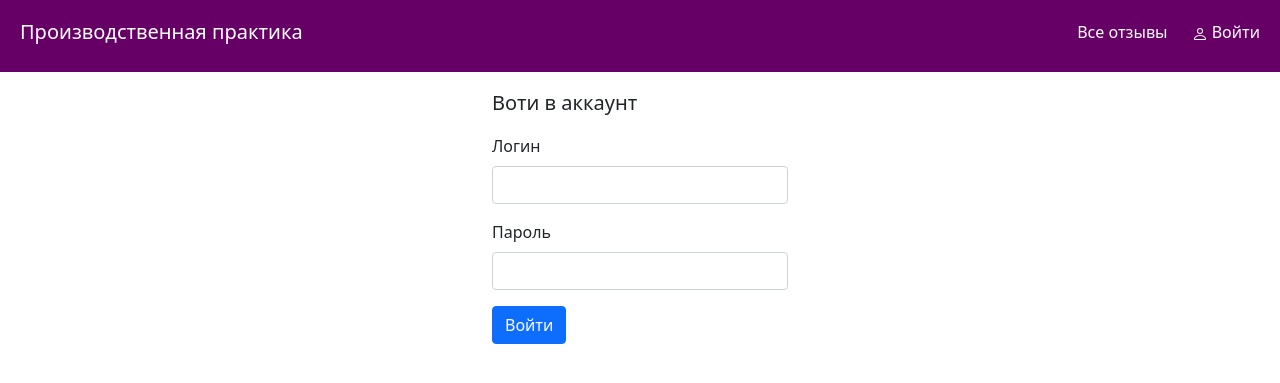
After one commit to NikSid34/IV-practice, a PHP site: template templates/view/login.php in a window 1280 px wide. The commit adds this page. Shown: the top 383 px of the page. Run offline with PHP 8.4, Linux system fonts and the light colour scheme; the template is opened without the code that fills it, so the values that code supplies are empty; some libraries are stand-ins or nearby versions.

Commit message:
Add authorization form

```diff
--- a/templates/view/feedbacks_table.php
+++ b/templates/view/feedbacks_table.php
@@ -9,7 +9,7 @@ include_once $_SERVER['DOCUMENT_ROOT'] . '/templates/view/header.php';
             </div>
         </div>
 
-        <!-- Модальное окно -->
+        <!-- Модальное окно создания отзывов -->
         <div class="modal fade" id="exampleModal" tabindex="-1" aria-labelledby="exampleModalLabel" aria-hidden="true">
             <form action="/api/create" method="post">
             <div class="modal-dialog">
--- a/templates/view/header.php
+++ b/templates/view/header.php
@@ -17,18 +17,19 @@
         <div class="col"></div>
         <div class="col-md-auto"><a class="whiteText" href="/api/feedbacks"><span>Все отзывы</span></a></div>
         <div class="col-md-auto dropdown">
-			<?php if (isset($_SESSION['login'])) : ?>
-                <div class="whiteText" role="button" data-toggle="dropdown" aria-expanded="true" aria-controls="collapseOne">
+			<?php session_start(); if (isset($_SESSION['login'])) : ?>
+                <div class="whiteText" role="button" data-bs-toggle="dropdown" aria-expanded="false"
+                     aria-controls="collapseOne" id="dropdownMenuButton">
                     <svg xmlns="http://www.w3.org/2000/svg" width="16" height="16" fill="currentColor" class="bi bi-person" viewBox="0 0 16 16">
                         <path d="M8 8a3 3 0 1 0 0-6 3 3 0 0 0 0 6zm2-3a2 2 0 1 1-4 0 2 2 0 0 1 4 0zm4 8c0 1-1 1-1 1H3s-1 0-1-1 1-4 6-4 6 3 6 4zm-1-.004c-.001-.246-.154-.986-.832-1.664C11.516 10.68 10.289 10 8 10c-2.29 0-3.516.68-4.168 1.332-.678.678-.83 1.418-.832 1.664h10z"/>
                     </svg>
-                    <span><?php echo $_SESSION['login']; ?></span></div>
+                    <span><?php echo htmlspecialchars($_SESSION['login']); ?></span></div>
 
                 <div class="dropdown-menu" aria-labelledby="dropdownMenuButton">
-                    <a class="whiteButton" href="/api/logout"><span class="black_text">Выйти из аккаунта</span></a>
+                    <a class="whiteButton blackText" href="/api/logout"><span class="black_text">Выйти из аккаунта</span></a>
                 </div>
 			<?php else : ?>
-                <a href="/api/login" class="whiteText" role="button">
+                <a href="/api/login" class="whiteText">
                     <svg xmlns="http://www.w3.org/2000/svg" width="16" height="16" fill="currentColor" class="bi bi-person" viewBox="0 0 16 16">
                         <path d="M8 8a3 3 0 1 0 0-6 3 3 0 0 0 0 6zm2-3a2 2 0 1 1-4 0 2 2 0 0 1 4 0zm4 8c0 1-1 1-1 1H3s-1 0-1-1 1-4 6-4 6 3 6 4zm-1-.004c-.001-.246-.154-.986-.832-1.664C11.516 10.68 10.289 10 8 10c-2.29 0-3.516.68-4.168 1.332-.678.678-.83 1.418-.832 1.664h10z"/>
                     </svg>
--- /dev/null
+++ b/templates/view/login.php
@@ -0,0 +1,27 @@
+<?php
+include_once $_SERVER['DOCUMENT_ROOT'] . '/templates/view/header.php';
+?>
+
+<div class="container w-25">
+    <div class="row mt-3">
+        <h5 class="modal-title" id="exampleModalLabel">Воти в аккаунт</h5>
+        <form class="mt-3" action="/api/login" method="post">
+            <div class="mb-3">
+                <label for="inputLogin" class="form-label">Логин</label>
+                <input type="text" class="form-control" id="inputLogin" name="login" required>
+            </div>
+            <div class="mb-3">
+                <label for="inputPassword" class="form-label">Пароль</label>
+                <input type="password" class="form-control" id="inputPassword" name="password" required>
+            </div>
+            <div class="mb-3 text-danger">
+				<?php  if(isset($_COOKIE['error'])) echo htmlspecialchars($_COOKIE['error'])?>
+            </div>
+            <button type="submit" class="btn btn-primary">Войти</button>
+        </form>
+    </div>
+</div>
+
+<?php
+include_once $_SERVER['DOCUMENT_ROOT'] . '/templates/view/footer.php';
+?>
```
Also changed, not shown: index.php (+69 -2 lines), src/auth.php (+6 -2 lines), db/database.db.
